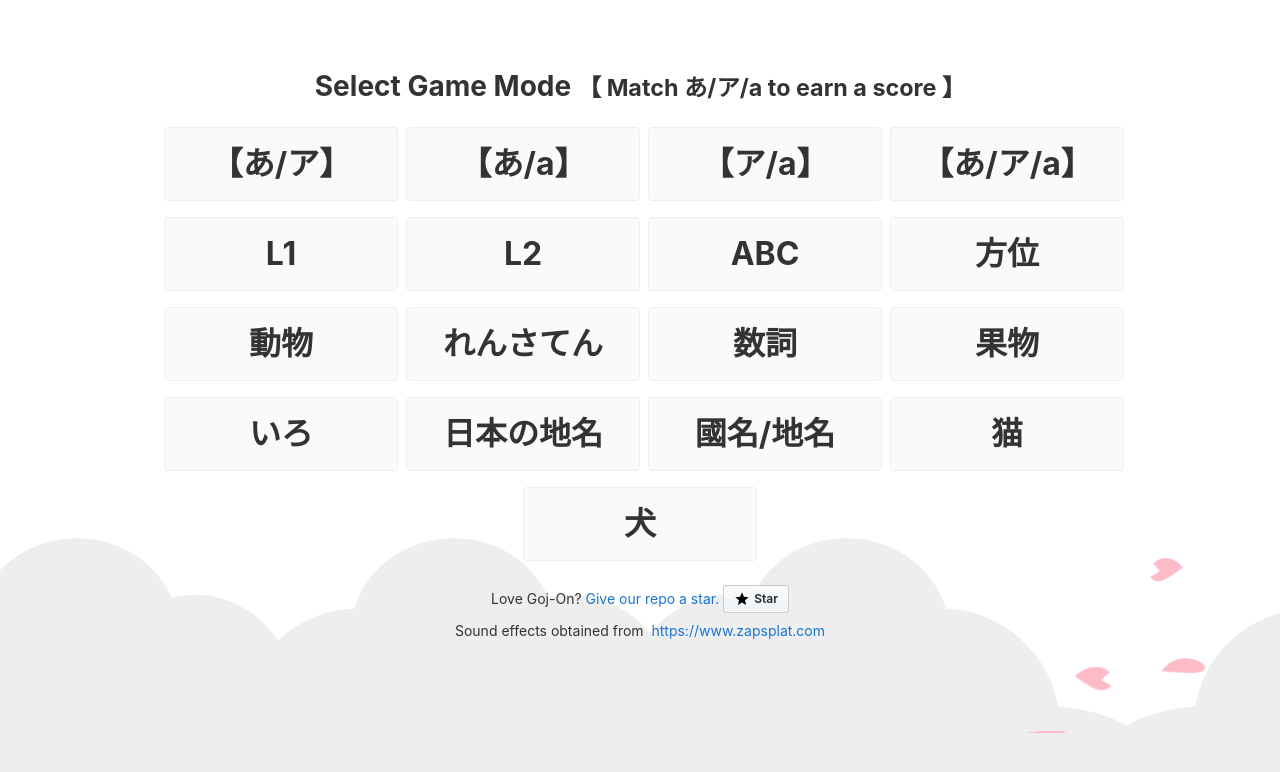
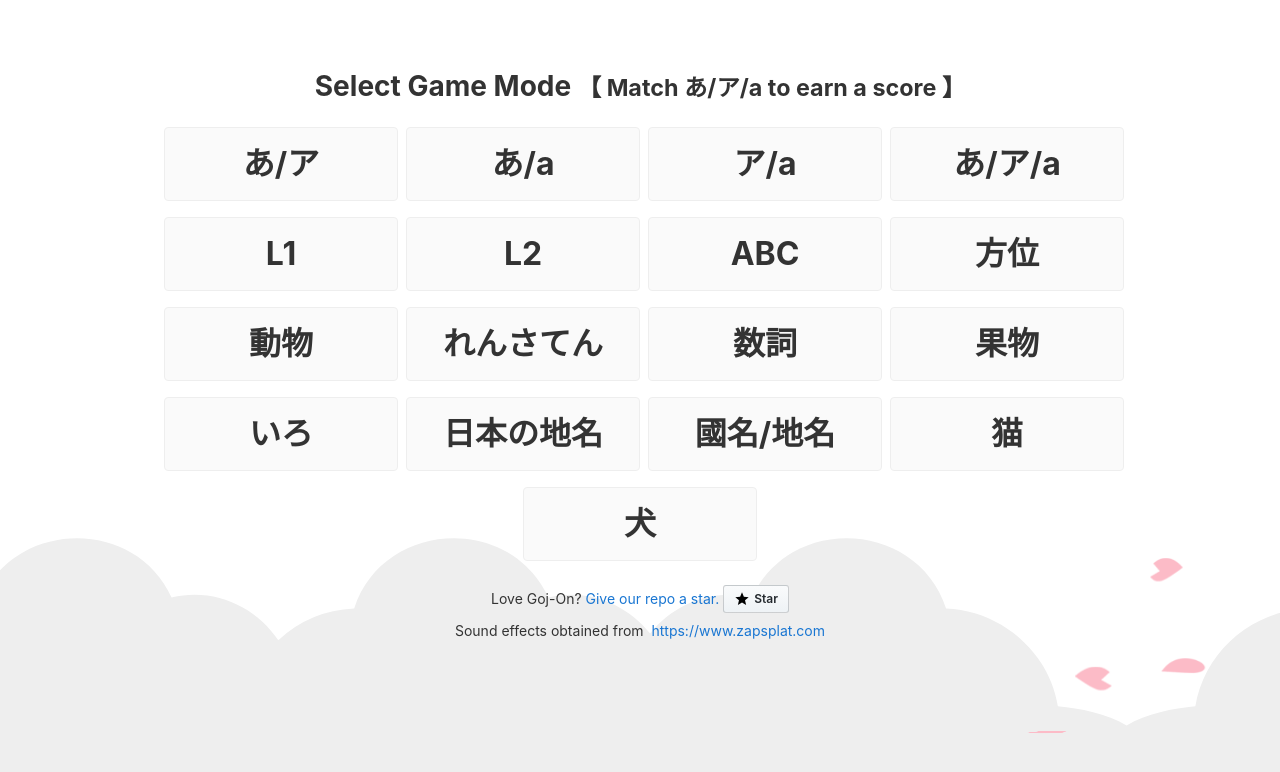
Before and after one commit to Dexter5566/goj-on, an Angular app: page / in a window 1280 px wide. Shown: the top 772 px of the page. Built offline with nearby package versions, Linux system fonts and the light colour scheme.

Commit message:
[menu] ui adj

```diff
--- a/src/app/app.component.ts
+++ b/src/app/app.component.ts
@@ -89,22 +89,22 @@ export class AppComponent implements OnInit {
     // ***********MENU***********
     menuItems: any = [
         {
-            label: '【あ/ア】',
+            label: 'あ/ア',
             keys: ['key1', 'key2'],
             pool: goujuon
         },
         {
-            label: '【あ/a】',
+            label: 'あ/a',
             keys: ['key1', 'key3'],
             pool: goujuon
         },
         {
-            label: '【ア/a】',
+            label: 'ア/a',
             keys: ['key2', 'key3'],
             pool: goujuon
         },
         {
-            label: '【あ/ア/a】',
+            label: 'あ/ア/a',
             keys: ['key1', 'key2', 'key3'],
             pool: goujuon
         },
```
